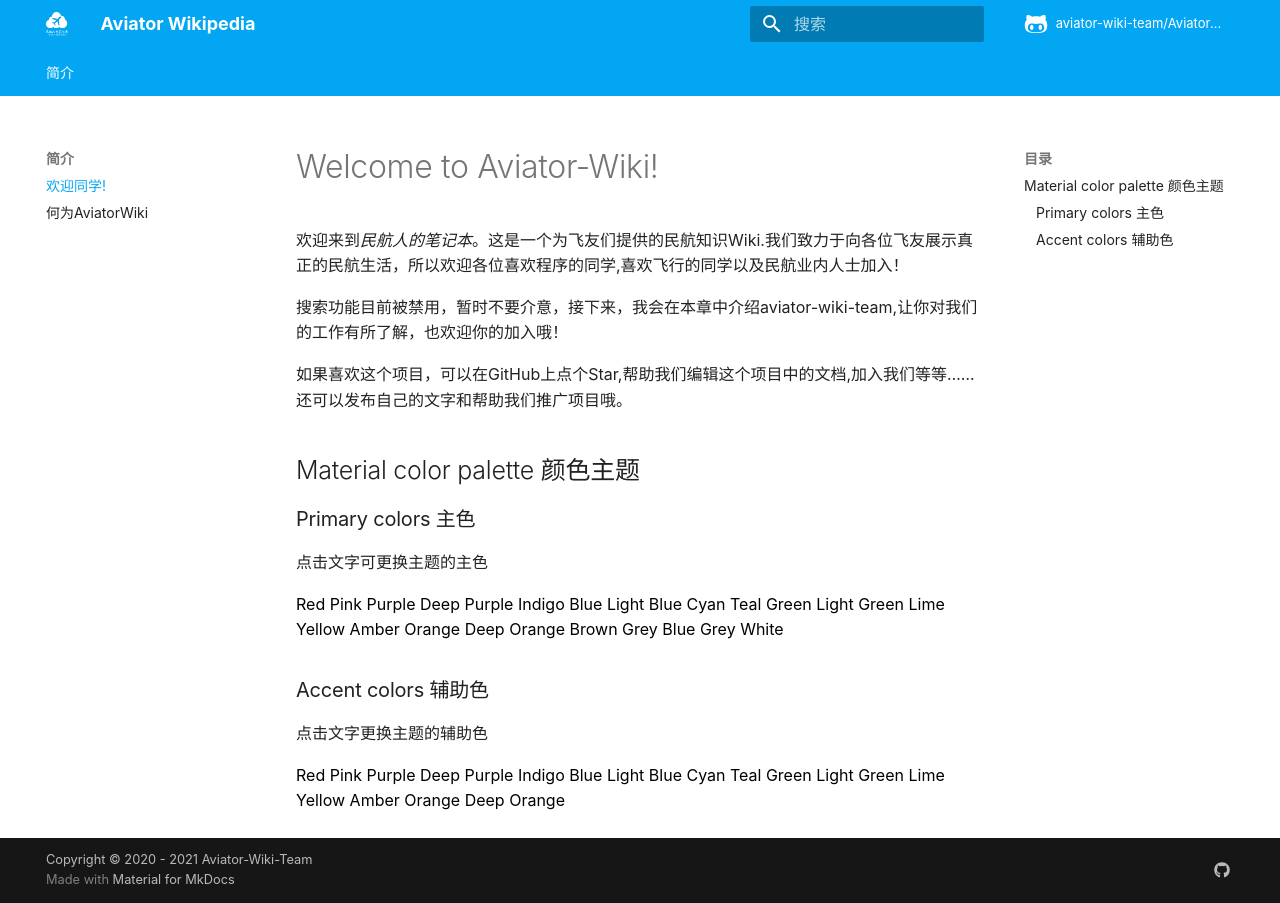
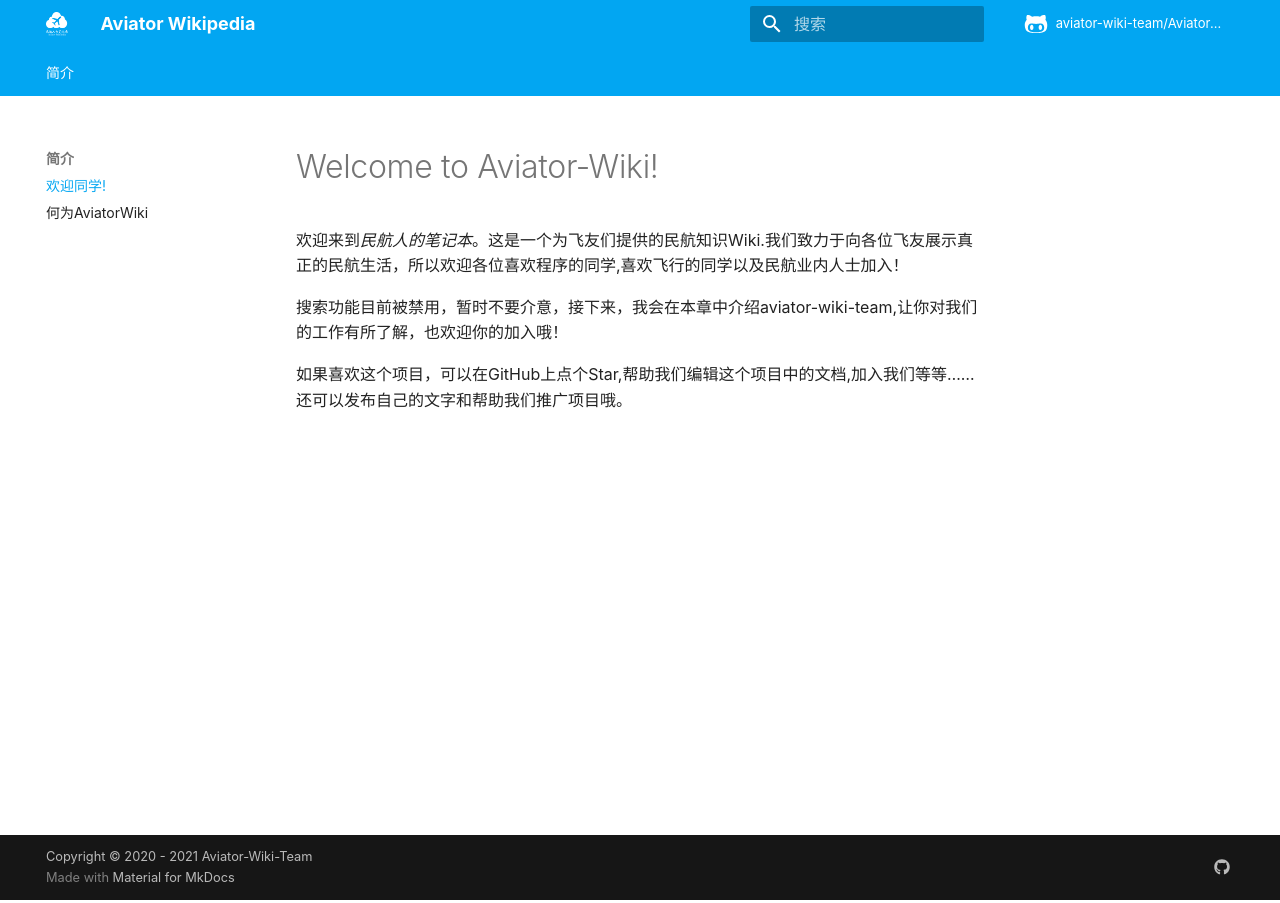
Before and after one commit to aviator-wiki-team/Aviator-Wiki, an MkDocs documentation site: the page built from docs/index.md, in a window 1280 px wide. Built offline with MkDocs 1.6.1 and Material for MkDocs 9.7.7, drawn with Linux system fonts in a browser that asks for light colours; some web fonts are replaced; comment, search, counter and statistics services are not loaded.

Commit message:
Update index.md

```diff
--- a/docs/index.md
+++ b/docs/index.md
@@ -5,78 +5,3 @@
 搜索功能目前被禁用，暂时不要介意，接下来，我会在本章中介绍aviator-wiki-team,让你对我们的工作有所了解，也欢迎你的加入哦！
 
 如果喜欢这个项目，可以在GitHub上点个Star,帮助我们编辑这个项目中的文档,加入我们等等……还可以发布自己的文字和帮助我们推广项目哦。
-
-## Material color palette 颜色主题
-
-### Primary colors 主色
-
-点击文字可更换主题的主色
-
-<div id="color-button">
-<button data-md-color-primary="red">Red</button>
-<button data-md-color-primary="pink">Pink</button>
-<button data-md-color-primary="purple">Purple</button>
-<button data-md-color-primary="deep-purple">Deep Purple</button>
-<button data-md-color-primary="indigo">Indigo</button>
-<button data-md-color-primary="blue">Blue</button>
-<button data-md-color-primary="light-blue">Light Blue</button>
-<button data-md-color-primary="cyan">Cyan</button>
-<button data-md-color-primary="teal">Teal</button>
-<button data-md-color-primary="green">Green</button>
-<button data-md-color-primary="light-green">Light Green</button>
-<button data-md-color-primary="lime">Lime</button>
-<button data-md-color-primary="yellow">Yellow</button>
-<button data-md-color-primary="amber">Amber</button>
-<button data-md-color-primary="orange">Orange</button>
-<button data-md-color-primary="deep-orange">Deep Orange</button>
-<button data-md-color-primary="brown">Brown</button>
-<button data-md-color-primary="grey">Grey</button>
-<button data-md-color-primary="blue-grey">Blue Grey</button>
-<button data-md-color-primary="white">White</button>
-</div>
-
-<script>
-  var buttons = document.querySelectorAll("button[data-md-color-primary]");
-  Array.prototype.forEach.call(buttons, function(button) {
-    button.addEventListener("click", function() {
-      document.body.dataset.mdColorPrimary = this.dataset.mdColorPrimary;
-      localStorage.setItem("data-md-color-primary",this.dataset.mdColorPrimary);
-    })
-  })
-</script>
-
-### Accent colors 辅助色
-
-点击文字更换主题的辅助色
-
-<div id="color-button">
-<button data-md-color-accent="red">Red</button>
-<button data-md-color-accent="pink">Pink</button>
-<button data-md-color-accent="purple">Purple</button>
-<button data-md-color-accent="deep-purple">Deep Purple</button>
-<button data-md-color-accent="indigo">Indigo</button>
-<button data-md-color-accent="blue">Blue</button>
-<button data-md-color-accent="light-blue">Light Blue</button>
-<button data-md-color-accent="cyan">Cyan</button>
-<button data-md-color-accent="teal">Teal</button>
-<button data-md-color-accent="green">Green</button>
-<button data-md-color-accent="light-green">Light Green</button>
-<button data-md-color-accent="lime">Lime</button>
-<button data-md-color-accent="yellow">Yellow</button>
-<button data-md-color-accent="amber">Amber</button>
-<button data-md-color-accent="orange">Orange</button>
-<button data-md-color-accent="deep-orange">Deep Orange</button>
-</div>
-
-<script>
-  var buttons = document.querySelectorAll("button[data-md-color-accent]");
-  Array.prototype.forEach.call(buttons, function(button) {
-    button.addEventListener("click", function() {
-      document.body.dataset.mdColorAccent = this.dataset.mdColorAccent;
-      localStorage.setItem("data-md-color-accent",this.dataset.mdColorAccent);
-    })
-  })
-
-  // #758
-  document.getElementsByClassName('md-nav__title')[1].click()
-</script>
```
